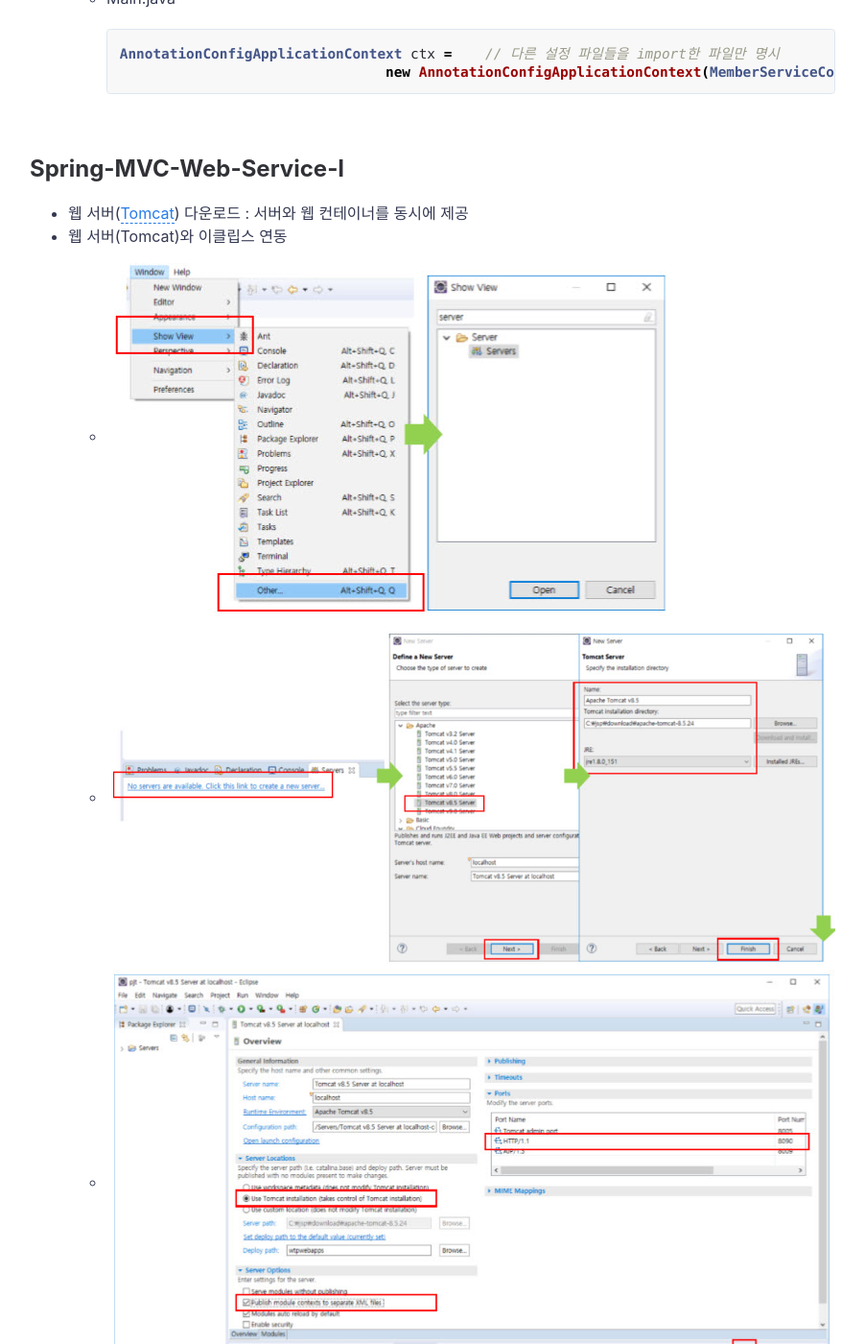
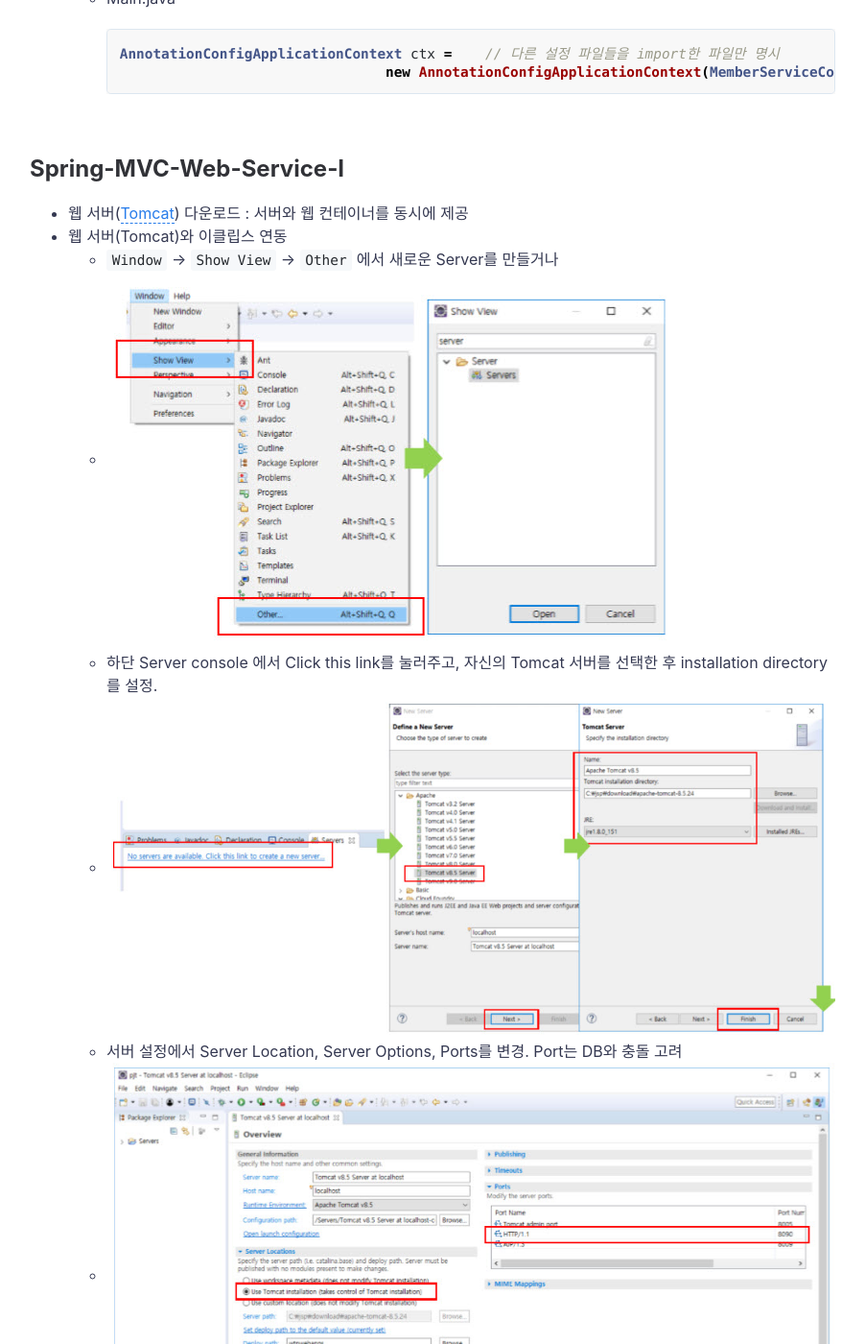
Before and after one commit to jihunparkme/jihunparkme.github.io, a Jekyll site: the page built from _posts/2020-06-26-Spring-설정-및-구현.md, in a window 1280 px wide and 1400 px high, scrolled down 10676 px. Shown: the whole window at 96% size, without its empty margins (189-1091 px from the left). Built offline with Jekyll 4.4.1, drawn with Linux system fonts in a browser that asks for light colours; comment, search, counter and statistics services are not loaded; some of the changed text lies outside the part shown.

Commit message:
Edit: add contents

```diff
--- a/_posts/2020-06-26-Spring-설정-및-구현.md
+++ b/_posts/2020-06-26-Spring-설정-및-구현.md
@@ -543,12 +543,18 @@
 
 - 웹 서버([Tomcat](#http://tomcat.apache.org/)) 다운로드 : 서버와 웹 컨테이너를 동시에 제공
 - 웹 서버(Tomcat)와 이클립스 연동
+  - `Window` -> `Show View` -> `Other` 에서 새로운 Server를 만들거나
   - <img src="..\post_img\Tomcat1.jpg" alt="img" style="zoom: 100%;" />
+  - 하단 Server console 에서 Click this link를 눌러주고, 자신의 Tomcat 서버를 선택한 후 installation directory를 설정.
   - <img src="..\post_img\Tomcat2.jpg" alt="img" style="zoom: 100%;" />
+  - 서버 설정에서 Server Location, Server Options, Ports를 변경. Port는 DB와 충돌 고려
   - <img src="..\post_img\Tomcat3.jpg" alt="img" style="zoom: 100%;" />
+  - http://localhost:8090 OR http://127.0.0.1 로 접속하여 확인 가능
   - <img src="..\post_img\Tomcat4.jpg" alt="img" style="zoom: 100%;" />
 - 이클립스에 STS(Spring Tool Suit) 설치
+  - `Help` -> `Eclipse Marketplace` -> `sts 검색 후 설치`
   - <img src="..\post_img\STS1.jpg" alt="img" style="zoom: 100%;" />
   - <img src="..\post_img\STS2.jpg" alt="img" style="zoom: 100%;" />
+  - STS를 이용하여 웹 프로젝트를 생성하기 위해 `New` -> `Other` -> `Spring Legacy Project` -> `spring MVC Project` 선택
   - <img src="..\post_img\STS3.jpg" alt="img" style="zoom: 100%;" />
   - <img src="..\post_img\STS4.jpg" alt="img" style="zoom: 100%;" />
```
